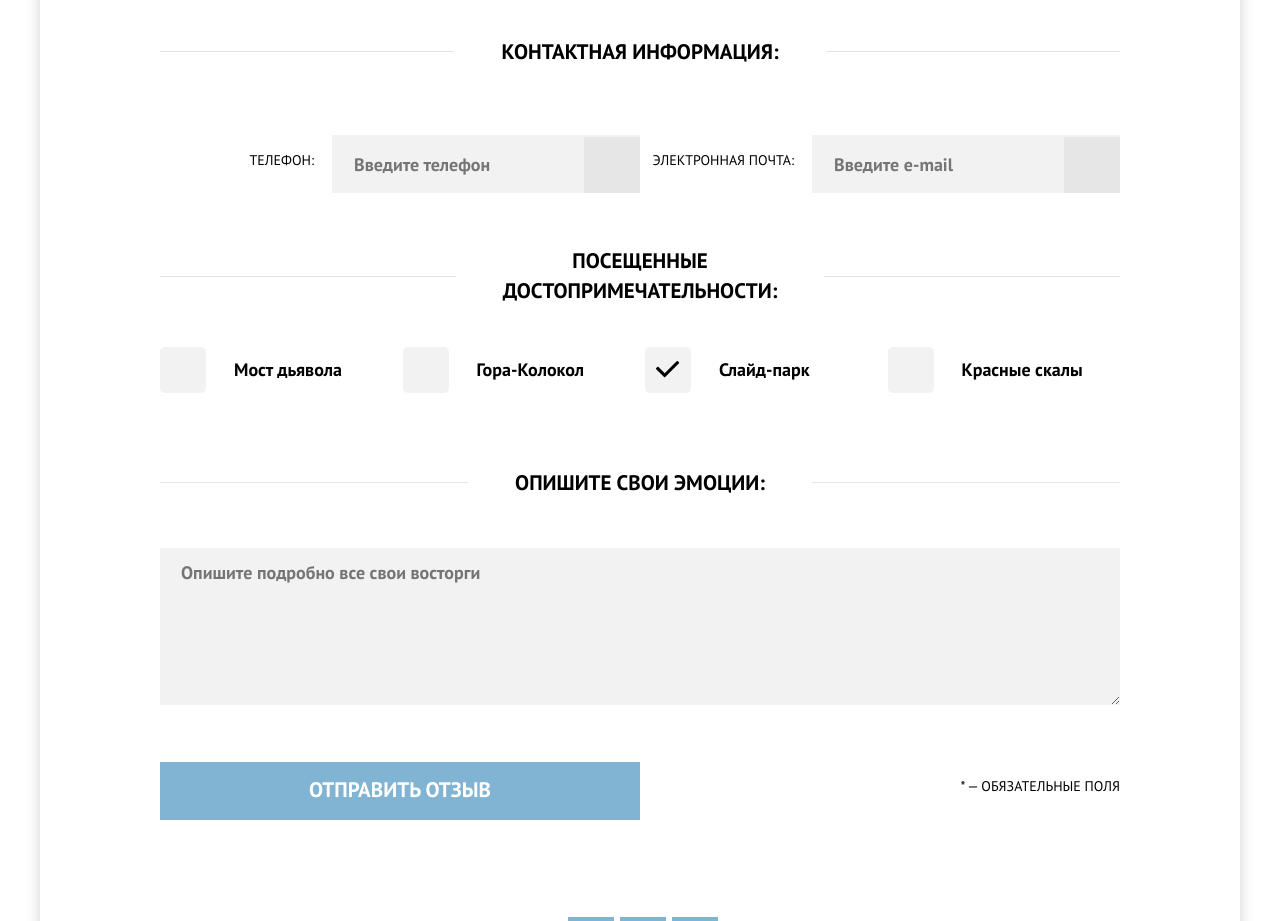
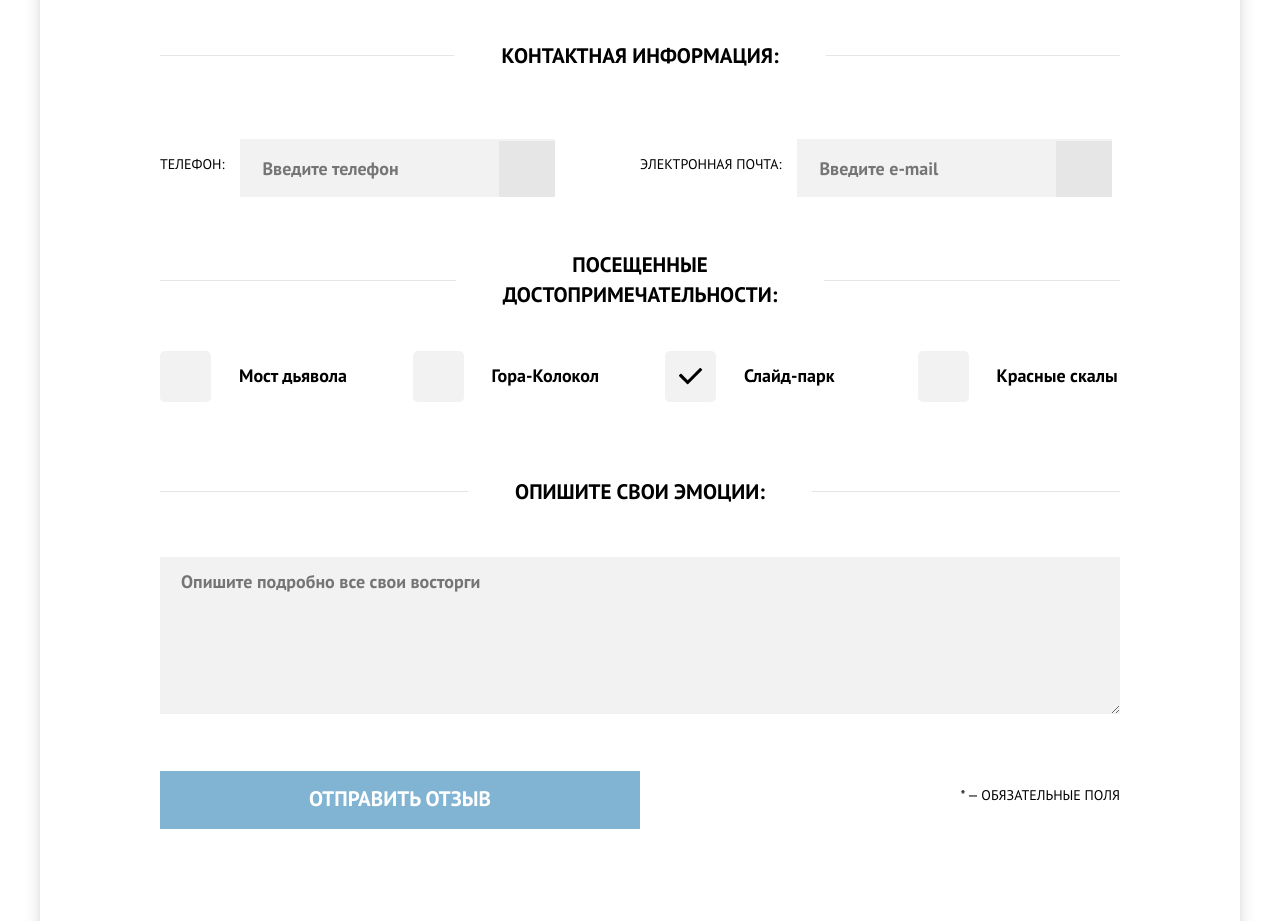
Before and after one commit to yanaIon/1619187-sedona-24, a website: page source/form.html in a window 1280 px wide. Shown: the part 960-1881 px from the top of the page. Drawn offline with nearby package versions, Linux system fonts and the light colour scheme; files that its build step writes are made by us from their sources.

Commit message:
Исправила верстку формы

```diff
--- a/source/form.html
+++ b/source/form.html
@@ -86,19 +86,24 @@
             <h3 class="form__header form__header--withBorder">Контактная информация:</h3>
               <label class="form__label form__label--contacts">
                 <span><span class="form__label-tel">Контактный </span>телефон:</span>
-                <input class="form__input" type="tel" name="tel" placeholder="Введите телефон" required >
+                <span class="form__tel">
+                  <input class="form__input form__input--tel" type="tel" name="tel" placeholder="Введите телефон" required >
                   <span class="form__image">
                     <svg class="form__image-phone" width="18" height="18">
                       <use xlink:href="img/sprite.svg#phone"></use>
                     </svg>
                   </span>
+                </span>
               </label>
               <label class="form__label form__label--contacts">
-                Электронная почта:<input class="form__input" type="email" name="email"  placeholder="Введите e-mail" required>
+                Электронная почта:
+                <span class="form__mail">
+                  <input class="form__input form__input--mail" type="email" name="email"  placeholder="Введите e-mail" required>
                   <span class="form__image">
                     <svg class="form__image-mail" width="16" height="12">
                       <use xlink:href="img/sprite.svg#mail"></use>
                     </svg>
+                  </span>
                 </span>
               </label>
           </section>
@@ -122,6 +127,7 @@
           </section>
           <section class="form__sights-visited">
             <h3 class="form__header form__header--withBorder">посещенные <br> достопримечательности:</h3>
+            <div class="form__check">
               <label class= "check">
                 <input class= "check__input" type="checkbox">
                 <span class="check__box"></span>
@@ -142,6 +148,7 @@
                 <span class="check__box"></span>
                 Красные скалы
               </label>
+            </div>
           </section>
           <section class="form__emotions">
             <h3 class="form__header form__header--withBorder">опишите свои эмоции:</h3>
--- a/source/sass/components/article.scss
+++ b/source/sass/components/article.scss
@@ -1,6 +1,6 @@
 .article {
   border-bottom: var(--border-color) 1px solid;
-  margin-bottom: 22px;
+  margin-bottom: 18px;
   padding-bottom: 22px;
 
   @include tablets {
--- a/source/sass/components/catalog.scss
+++ b/source/sass/components/catalog.scss
@@ -2,17 +2,17 @@
   display: grid;
   margin-right: 20px;
   margin-left: 20px;
-  margin-bottom: 10px;
+  margin-bottom: 14px;
 
   @include tablets {
     display: grid;
     grid-template-columns: repeat(2, 1fr);
-    margin: 0 60px 52px 60px;
+    margin: 0 60px 46px 60px;
   }
 
   @include desktop {
     display: grid;
     grid-template-columns: repeat(3, 1fr);
-    margin: 0 0 53px 0;
+    margin: 0 0 48px 0;
   }
 }
--- a/source/sass/components/check.scss
+++ b/source/sass/components/check.scss
@@ -1,6 +1,6 @@
 .check {
   display: grid;
-  grid-template-columns: 46px auto;
+  grid-template-columns: 51px auto;
   align-items: center;
   column-gap: 28px;
 }
@@ -14,8 +14,8 @@
 }
 
 .check__box {
-  width: 46px;
-  height: 46px;
+  width: 51px;
+  height: 51px;
   background-color: var(--form-bg-color);
   border-radius: 5px;
 }
--- a/source/sass/components/form.scss
+++ b/source/sass/components/form.scss
@@ -24,8 +24,8 @@
 
 .form section {
   @include mobile {
-    padding-bottom: 25px;
-    margin-bottom: 20px;
+    padding-bottom: 22px;
+    margin-bottom: 18px;
     border-bottom: var(--form-bg-hover-color) 1px solid;
   }
 }
@@ -81,23 +81,6 @@
   position: relative;
 }
 
-.form__label--contacts {
-  @include desktop {
-    display: grid;
-    grid-template-columns: 1fr 2fr;
-    align-items: center;
-    justify-items: end;
-    column-gap: 18px;
-  }
-}
-
-.form__label-tel {
-  @include desktop {
-    position: absolute;
-    opacity: 0;
-  }
-}
-
 .form__input {
   flex-grow: 1;
   width: 100%;
@@ -118,29 +101,6 @@
     background-color: var(--another-text-color);
     border: 4px solid var(--form-bg-hover-color);
   }
-}
-
-.form__image {
-  position: absolute;
-  bottom: 0;
-  right: 0;
-  background-color: #e6e6e6;
-  width: 56px;
-  height: 56px;
-}
-
-.form__image-phone {
-  fill: var(--form-text-color);
-  bottom: 20px;
-  position: absolute;
-  right: 20px;
-}
-
-.form__image-mail {
-  fill: var(--form-text-color);
-  bottom: 23px;
-  position: absolute;
-  right: 20px;
 }
 
 //form__introduce
@@ -205,10 +165,60 @@
   margin-top: 8px;
 }
 
-.form__contacts label {
+.form__tel,
+.form__mail {
+  position: relative;
+}
+
+.form__input--tel,
+.form__input--mail {
+  @include desktop {
+    flex-grow: 0;
+    width: 315px;
+    margin-left: 16px;
+  }
+}
+
+.form__label--contacts {
   margin-left: 0;
   flex-direction: column;
   text-align: start;
+
+  @include desktop {
+    display: flex;
+    flex-direction: row;
+    align-items: center;
+  }
+}
+
+.form__label-tel {
+  @include desktop {
+    position: absolute;
+    opacity: 0;
+  }
+}
+
+.form__image {
+  position: absolute;
+  bottom: 0;
+  right: 0;
+  background-color: #e6e6e6;
+  width: 56px;
+  height: 56px;
+}
+
+.form__image-phone {
+  fill: var(--form-text-color);
+  bottom: 20px;
+  position: absolute;
+  right: 20px;
+}
+
+.form__image-mail {
+  fill: var(--form-text-color);
+  bottom: 23px;
+  position: absolute;
+  right: 20px;
 }
 
 //impression
@@ -242,21 +252,41 @@
 //sight-visited
 .form__sights-visited {
   display: grid;
-  gap: 32px;
+  gap: 20px;
   grid-column: 1/-1;
 
   @include tablets {
-    grid-template-columns: repeat(2, 1fr);
     justify-items: stretch;
     margin-bottom: 67px;
-    margin-right: 60px;
-    margin-left: 100px;
+    gap: 0;
   }
 
   @include desktop {
     grid-template-columns: repeat(4, 1fr);
     margin-bottom: 75px;
     gap: 10px;
+  }
+}
+
+.form__check {
+  display: grid;
+  grid-template-rows: repeat(4, 1fr);
+  row-gap: 34px;
+
+  @include tablets {
+    display: grid;
+    width: 70%;
+    grid-template-columns: repeat(2, 1fr);
+    grid-template-rows: repeat(2, 1fr);
+    row-gap: 42px;
+    margin: 0 auto;
+  }
+
+  @include desktop {
+    grid-column: 1/-1;
+    grid-template-columns: repeat(4, 1fr);
+    grid-template-rows: auto;
+    column-gap: 50px;
   }
 }
 
@@ -273,8 +303,8 @@
 }
 
 //emotions
-.form__emotions {
-  border: none;
+.form__emotions.form__emotions {
+  border: transparent;
 
   @include tabletsAndDesktop {
     grid-column: 1/-1;
--- a/source/sass/components/info.scss
+++ b/source/sass/components/info.scss
@@ -14,8 +14,13 @@
     text-align: center;
     margin-left: 37px;
     margin-right: 37px;
+    margin-top: 49px;
+    margin-bottom: 82px;
+  }
+
+  @include tablets {
     margin-top: 57px;
-    margin-bottom: 57px;
+    margin-bottom: 59px;
   }
 }
 
--- a/source/sass/components/promo.scss
+++ b/source/sass/components/promo.scss
@@ -67,7 +67,7 @@
 
 .promo__wrapper {
   text-align: center;
-  padding-bottom: 25px;
+  padding-bottom: 29px;
   margin-right: 25px;
   margin-left: 25px;
 
--- a/source/sass/components/reasons.scss
+++ b/source/sass/components/reasons.scss
@@ -41,7 +41,7 @@
   text-align: center;
 
   @include tabletsAndDesktop {
-    padding: 40px 27px 25px 18px;
+    padding: 25px 27px 25px 18px;
   }
 }
 
@@ -64,7 +64,7 @@
   }
 
   @include desktop {
-    padding: 51px 35px 50px 21px;
+    padding: 34px 35px 50px 21px;
   }
 }
 
@@ -95,12 +95,14 @@
 
   @include tablets {
     padding-right: 10px;
+    padding-top: 6px;
     padding-left: 10px;
   }
 
   @include desktop {
     padding-right: 20px;
     padding-left: 20px;
+    padding-top: 10px;
   }
 }
 
--- a/source/sass/components/search.scss
+++ b/source/sass/components/search.scss
@@ -34,7 +34,11 @@
   margin-right: 30px;
   margin-left: 30px;
 
-  @include tabletsAndDesktop {
-    margin: 0 15px 38px;
+  @include tablets {
+    margin-bottom: 12px;
+  }
+
+  @include desktop {
+    margin-bottom: 22px;
   }
 }
```
Lines whose indentation alone changed are shown as unchanged.
